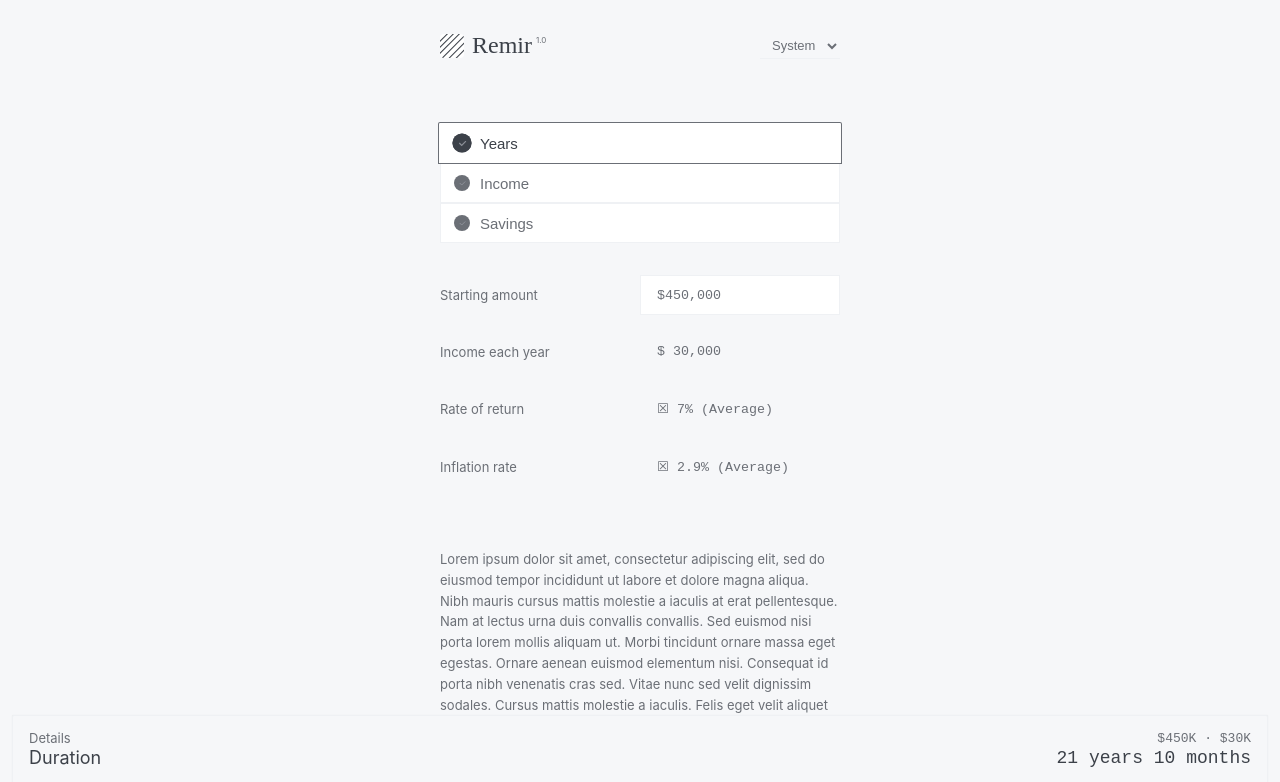
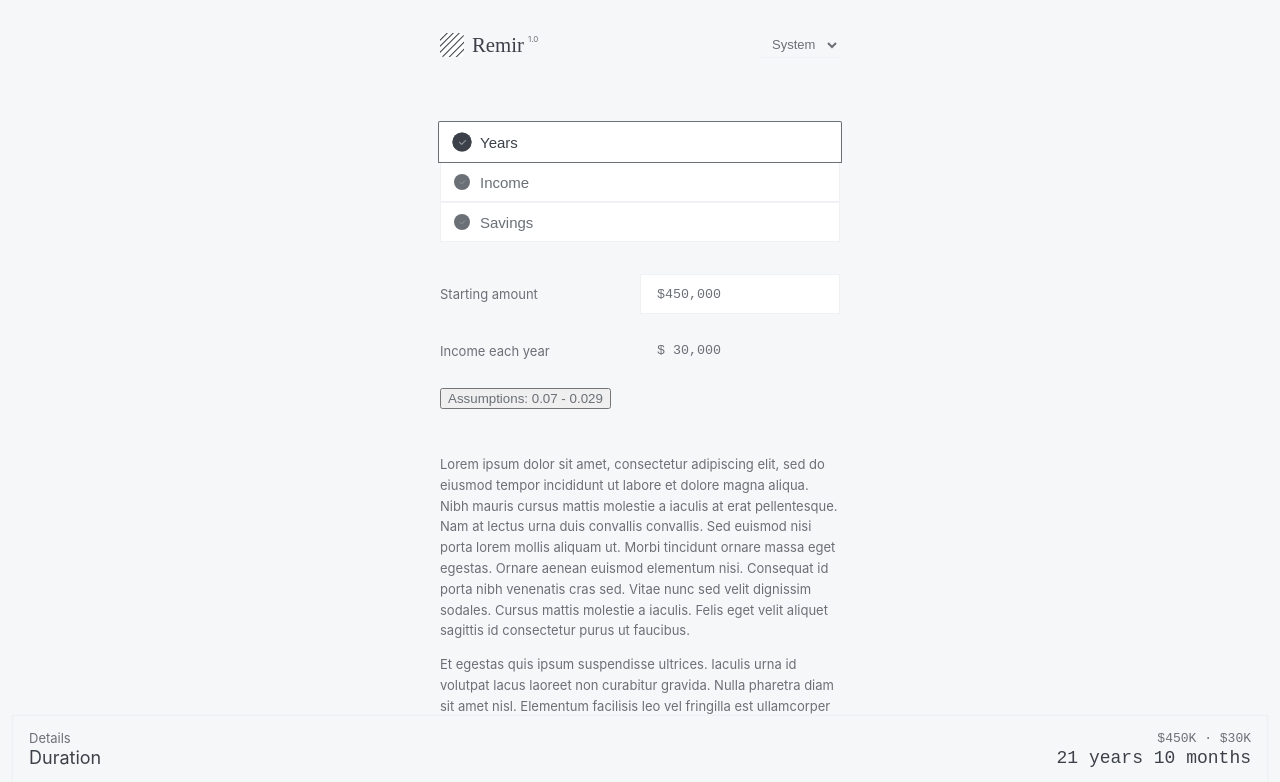
Before and after one commit to moeamaya/choice, a Next.js app: page / in a window 1280 px wide. Shown: the top 782 px of the page. Built offline with nearby package versions, Linux system fonts and the light colour scheme.

Commit message:
Toggle assumptions

```diff
--- /dev/null
+++ b/components/Drawdown/Assumptions/index.tsx
@@ -0,0 +1,34 @@
+import { FC } from 'react';
+
+import { OptionType } from '../../Choice/Options';
+
+import Rate from '../Rate';
+import Inflation from '../Inflation';
+
+import * as Collapsible from '@radix-ui/react-collapsible';
+
+
+type Props = {
+  assumptions: {
+    interest: number;
+    inflationRate: number;
+    rate: OptionType;
+    setRate: (rate: OptionType) => void;
+    inflation: OptionType;
+    setInflation: (inflation: OptionType) => void;
+  }
+};
+
+const Assumptions: FC<Props> = ({ assumptions }) => {
+  return (
+    <Collapsible.Root>
+      <Collapsible.Trigger>Assumptions: {assumptions.interest} - {assumptions.inflationRate}</Collapsible.Trigger>
+      <Collapsible.Content className="CollapsibleContent">
+        <Rate option={assumptions.rate} setOption={assumptions.setRate} />
+        <Inflation option={assumptions.inflation} setOption={assumptions.setInflation} />
+      </Collapsible.Content>
+    </Collapsible.Root>
+  )
+}
+
+export default Assumptions;
--- a/components/Drawdown/Calculator.tsx
+++ b/components/Drawdown/Calculator.tsx
@@ -1,4 +1,4 @@
-import React, { useState, useCallback } from 'react';
+import React, { useState, useMemo } from 'react';
 
 import { OptionType } from '../Choice/Options';
 
@@ -6,8 +6,7 @@ import Years from './Years';
 import Income from './Income';
 import Savings from './Savings';
 
-import Rate from './Rate';
-import Inflation from './Inflation';
+import Assumptions from './Assumptions';
 
 
 const Calculator = ({ selected }: { selected: OptionType }) => {
@@ -35,6 +34,15 @@ const Calculator = ({ selected }: { selected: OptionType }) => {
   const inflationRate = parseFloat(inflation.value);
   const draw = parseFloat(income.value);
 
+  const assumptions = {
+    interest,
+    inflationRate,
+    rate,
+    setRate,
+    inflation,
+    setInflation
+  }
+
   switch (selectedValue) {
     case 'years':
       return (
@@ -47,8 +55,7 @@ const Calculator = ({ selected }: { selected: OptionType }) => {
           interest={interest}
           inflationRate={inflationRate}
         >
-          <Rate option={rate} setOption={setRate} />
-          <Inflation option={inflation} setOption={setInflation} />
+          <Assumptions assumptions={assumptions} />
         </Years>
       );
     case 'income':
--- a/components/Logo/index.tsx
+++ b/components/Logo/index.tsx
@@ -15,7 +15,7 @@ const StyledBrand = styled("div", {
 
 const StyledTitle = styled("div", {
   fontFamily: "serif",
-  fontSize: "1.5rem",
+  fontSize: "1.3rem",
   color: "var(--highlight)",
 });
 const StyledVersion = styled("div", {
--- a/package.json
+++ b/package.json
@@ -10,6 +10,7 @@
   },
   "dependencies": {
     "@radix-ui/react-alert-dialog": "^0.1.1",
+    "@radix-ui/react-collapsible": "^1.0.2",
     "@radix-ui/react-dialog": "^0.1.1",
     "@radix-ui/react-popover": "^0.1.1",
     "@stitches/react": "^1.2.5",
--- a/styles/globals.css
+++ b/styles/globals.css
@@ -38,3 +38,32 @@ input,
 button {
   color: var(--foreground);
 }
+
+
+.CollapsibleContent {
+  overflow: hidden;
+}
+.CollapsibleContent[data-state='open'] {
+  animation: slideDown 300ms ease-out;
+}
+.CollapsibleContent[data-state='closed'] {
+  animation: slideUp 300ms ease-out;
+}
+
+@keyframes slideDown {
+  from {
+    height: 0;
+  }
+  to {
+    height: var(--radix-collapsible-content-height);
+  }
+}
+
+@keyframes slideUp {
+  from {
+    height: var(--radix-collapsible-content-height);
+  }
+  to {
+    height: 0;
+  }
+}
```
Also changed, not shown: 1 other file (tests, documents, lock files or other folders).
